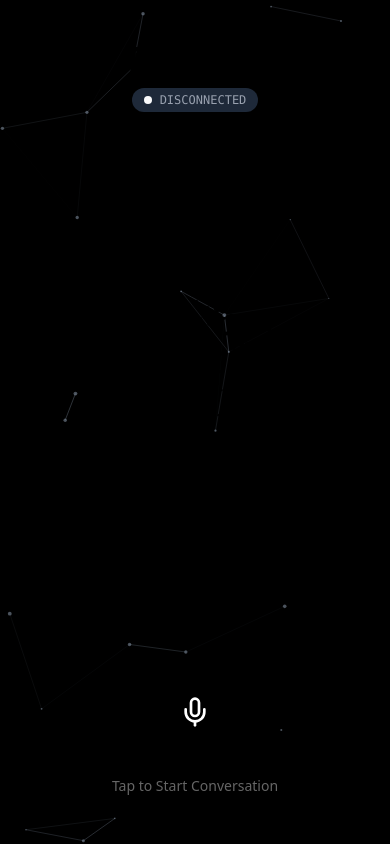
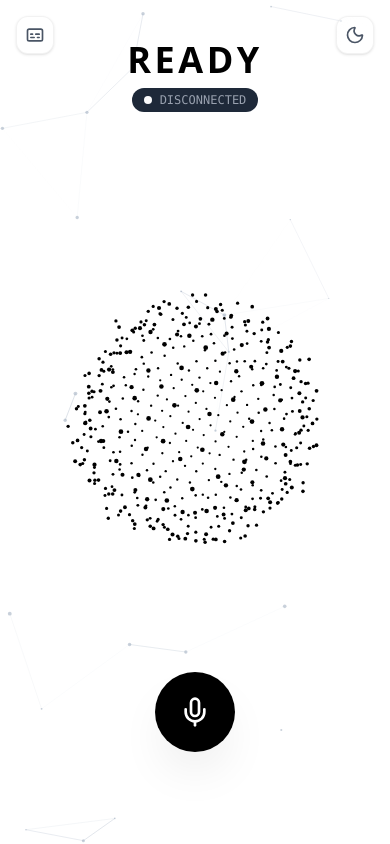
Before and after one commit to MuhammmadAwais/Integri-AI, a React (Vite) app: page /voice/mobile-popup/1 in a window 390 px wide. Built offline with nearby package versions, Linux system fonts and the light colour scheme; no server answers.

Commit message:
Commit addition of navbar and its feature for mobile voice chat wrapepr

```diff
--- a/src/pages/MobileVoiceWrapper.tsx
+++ b/src/pages/MobileVoiceWrapper.tsx
@@ -1,25 +1,80 @@
 import React from "react";
 import { useParams } from "react-router-dom";
-import Voice from "./Voice"; // Ensure this import path points to your Voice page/component
+import Voice from "./Voice";
+import { useAppDispatch, useAppSelector } from "../hooks/useRedux";
+import { cn } from "../lib/utils";
+import { Captions, Moon, Sun } from "lucide-react";
+
+// --- Actions ---
+import { toggleTheme } from "../features/theme/themeSlice";
+import { setVoiceShowCaptions } from "../features/chat/chatSlice";
 
 const MobileVoiceWrapper: React.FC = () => {
   // Extract the JWT Token from the URL parameters
   const { token } = useParams<{ token: string }>();
+  const dispatch = useAppDispatch();
+
+  // --- Redux State ---
+  const isDark = useAppSelector((state: any) => state.theme.isDark);
+  const voiceShowCaptions = useAppSelector(
+    (state: any) => state.chat.voiceShowCaptions
+  );
 
   if (!token) {
     return (
-      <div className="h-dvh w-full flex items-center justify-center bg-black text-white">
-        <p className="text-red-500 font-mono">
-          Error: Invalid Connection Token
-        </p>
+      <div
+        className={cn(
+          "h-dvh w-full flex items-center justify-center font-mono",
+          isDark ? "bg-black text-red-500" : "bg-white text-red-600"
+        )}
+      >
+        <p>Error: Invalid Connection Token</p>
       </div>
     );
   }
 
-  // Render Voice Component in Standalone Mode
-  // We force a black background and full viewport height
   return (
-    <div className="h-dvh w-full bg-black overflow-hidden relative">
+    <div
+      className={cn(
+        "h-dvh w-full overflow-hidden relative transition-colors duration-300",
+        isDark ? "bg-black" : "bg-white"
+      )}
+    >
+      {/* --- FLOATING NAVBAR OVERLAY --- */}
+      {/* Positioned absolute at the top to float over the 3D scene */}
+      <div className="absolute top-0 left-0 w-full z-50 flex items-center justify-between p-4 pointer-events-none">
+        {/* Left: Caption Toggle */}
+        <button
+          onClick={() => dispatch(setVoiceShowCaptions(!voiceShowCaptions))}
+          className={cn(
+            "pointer-events-auto p-2 rounded-xl border transition-all hover:cursor-pointer backdrop-blur-md shadow-sm",
+            voiceShowCaptions
+              ? "bg-zinc-600 text-white border-zinc-500 shadow-lg shadow-indigo-500/20"
+              : isDark
+              ? "bg-black/20 border-white/10 text-gray-400 hover:bg-white/10 hover:text-gray-200"
+              : "bg-white/20 border-black/5 text-gray-600 hover:bg-black/5 hover:text-gray-900"
+          )}
+          title={voiceShowCaptions ? "Hide Captions" : "Show Captions"}
+        >
+          <Captions size={20} strokeWidth={voiceShowCaptions ? 2.5 : 2} />
+        </button>
+
+        {/* Right: Theme Toggle */}
+        <button
+          onClick={() => dispatch(toggleTheme())}
+          className={cn(
+            "pointer-events-auto p-2 rounded-xl border transition-all hover:cursor-pointer backdrop-blur-md shadow-sm",
+            isDark
+              ? "bg-black/20 border-white/10 text-gray-400 hover:bg-white/10 hover:text-gray-200"
+              : "bg-white/20 border-black/5 text-gray-600 hover:bg-black/5 hover:text-gray-900"
+          )}
+          title="Toggle Theme"
+        >
+          {isDark ? <Sun size={20} /> : <Moon size={20} />}
+        </button>
+      </div>
+
+      {/* --- Main Voice Component --- */}
       <Voice overrideToken={token} />
     </div>
   );
```
